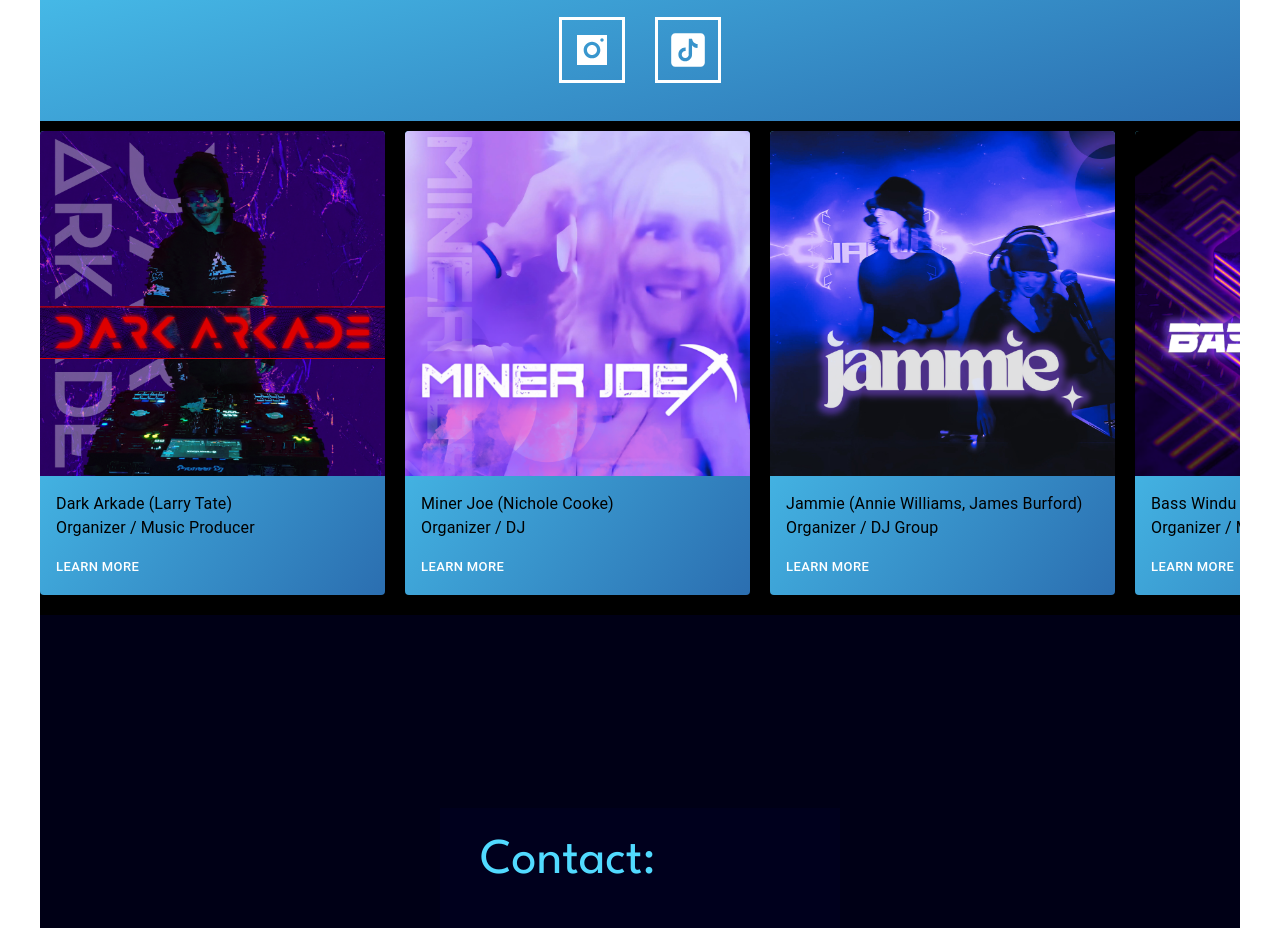
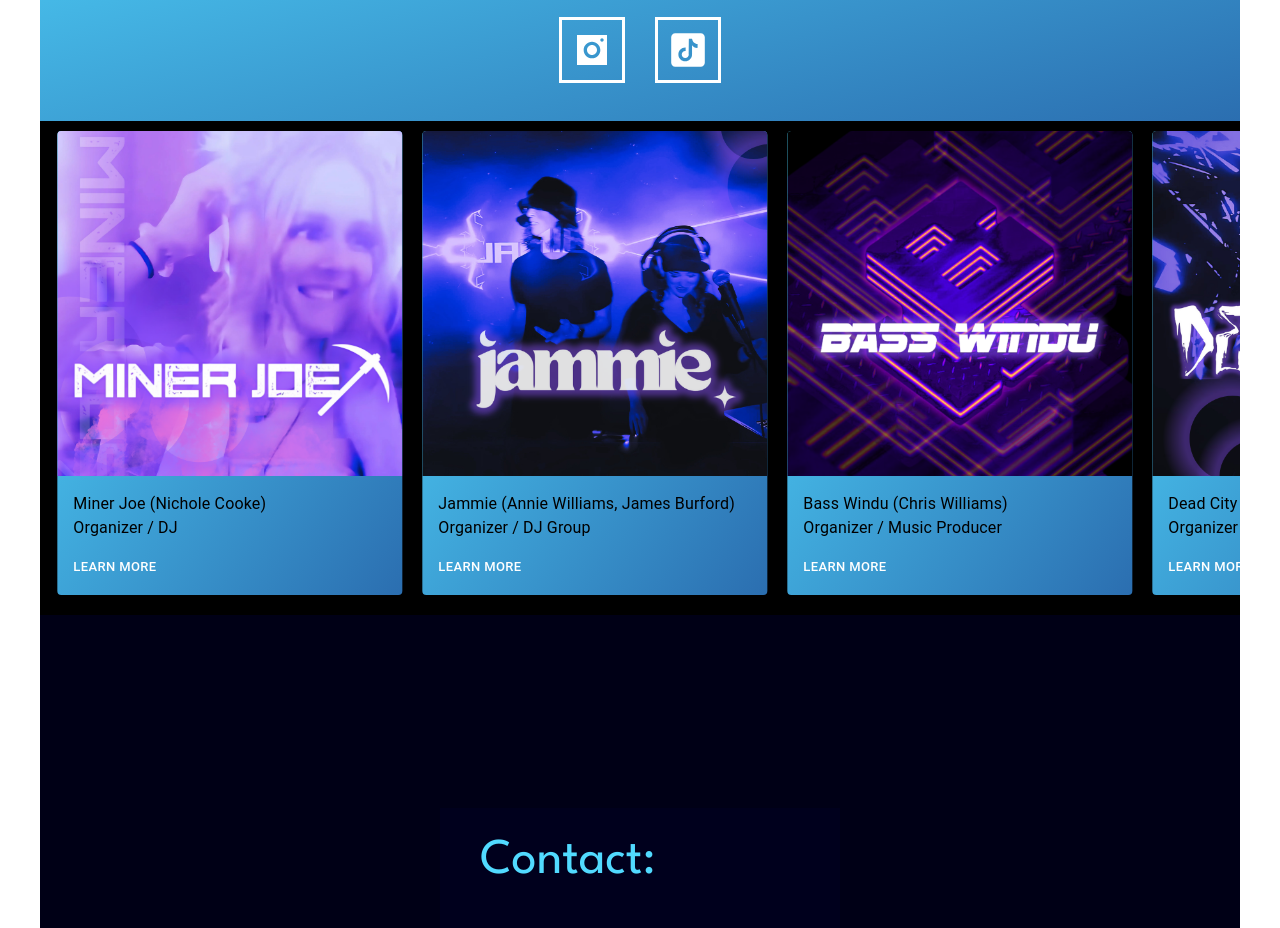
Before and after one commit to mphbo/shwack-fam, a React (Create React App) app: page /entertainment in a window 1280 px wide. Shown: the part 1000-1928 px from the top of the page. Built offline with nearby package versions, Linux system fonts and the light colour scheme.

Commit message:
added back animation

```diff
--- a/src/routes/Entertainment/components/People/people.module.scss
+++ b/src/routes/Entertainment/components/People/people.module.scss
@@ -8,7 +8,7 @@
     display: inline-flex;
     align-items: center;
     gap: 20px;
-    // animation: scroll 300s linear infinite;
+    animation: scroll 300s linear infinite;
 }
 
 @keyframes scroll {
```
